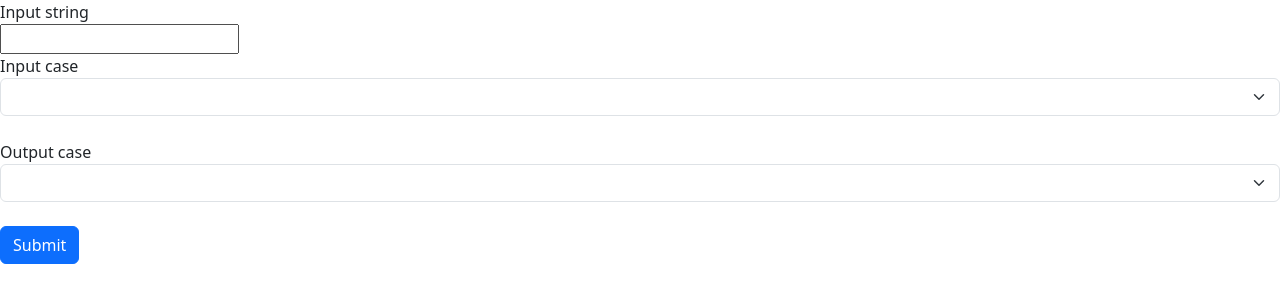
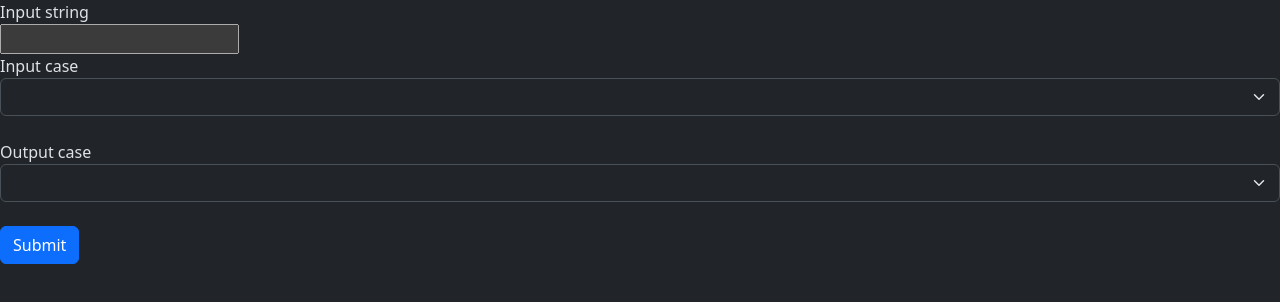
Before and after one commit to WJTipper/case-converter, a Next.js app in the folder next-app/: page / in a window 1280 px wide. Shown: the top 302 px of the page. Built offline with nearby package versions, Linux system fonts and the light colour scheme.

Commit message:
Enable dark mode

```diff
--- a/next-app/src/app/globals.css
+++ b/next-app/src/app/globals.css
@@ -1 +1,6 @@
 @import "bootstrap";
+
+[data-bs-theme=dark] .element {
+  color: var(--bs-primary-text-emphasis);
+  background-color: var(--bs-primary-bg-subtle);
+}
--- a/next-app/src/app/layout.tsx
+++ b/next-app/src/app/layout.tsx
@@ -24,7 +24,7 @@ export default function RootLayout({
 	children: React.ReactNode;
 }>) {
 	return (
-    <html lang="en">
+		<html lang="en" data-bs-theme="dark">
 			<body className={`${geistSans.variable} ${geistMono.variable}`}>
 				{children}
 			</body>
```
Lines whose indentation alone changed are shown as unchanged.
